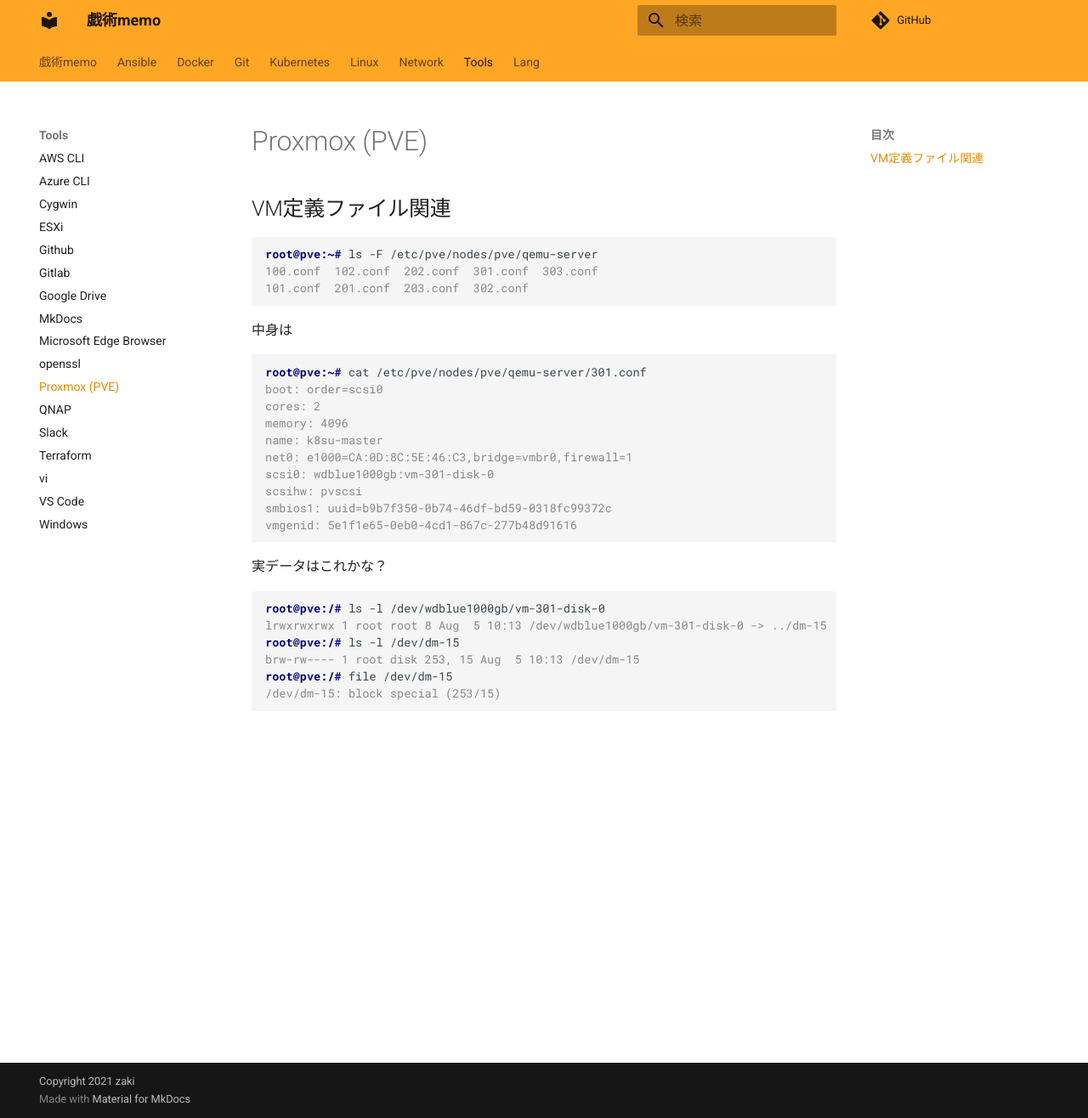
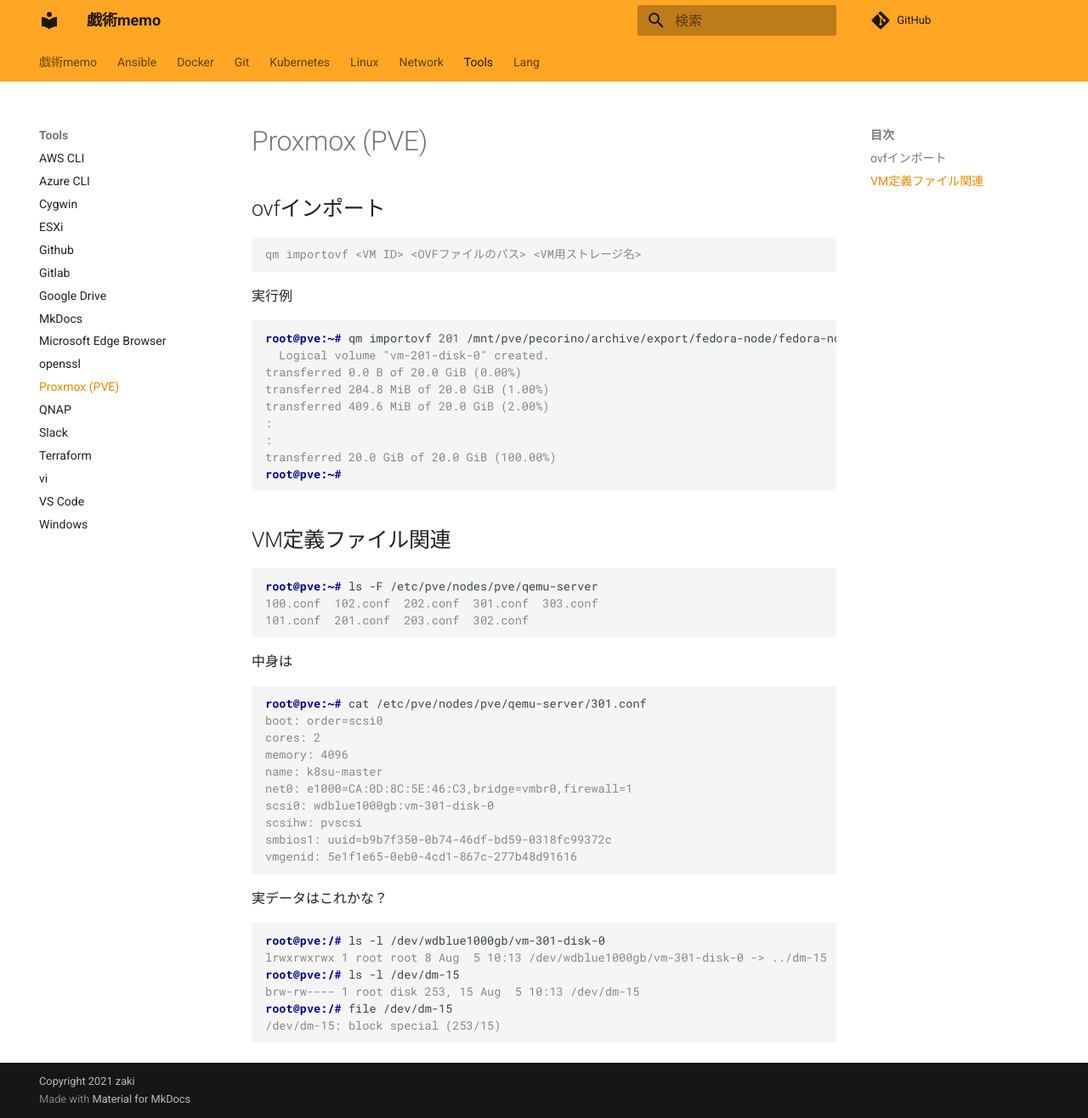
Before and after one commit to zaki-lknr/docs, an MkDocs documentation site: the page built from docs/Tools/proxmox.md, in a window 1280 px wide and 1316 px high. Shown: the whole window at 85% size. Built offline with MkDocs 1.6.1 and Material for MkDocs 9.7.7, drawn with Linux system fonts in a browser that asks for light colours; comment, search, counter and statistics services are not loaded.

Commit message:
add: tools/proxmox: ovfインポート

````diff
--- a/docs/Tools/proxmox.md
+++ b/docs/Tools/proxmox.md
@@ -1,4 +1,24 @@
 # Proxmox (PVE)
+
+## ovfインポート
+
+```console
+qm importovf <VM ID> <OVFファイルのパス> <VM用ストレージ名>
+```
+
+実行例
+
+```console
+root@pve:~# qm importovf 201 /mnt/pve/pecorino/archive/export/fedora-node/fedora-node.ovf wdblue1000gb
+  Logical volume "vm-201-disk-0" created.
+transferred 0.0 B of 20.0 GiB (0.00%)
+transferred 204.8 MiB of 20.0 GiB (1.00%)
+transferred 409.6 MiB of 20.0 GiB (2.00%)
+:
+:
+transferred 20.0 GiB of 20.0 GiB (100.00%)
+root@pve:~#
+```
 
 ## VM定義ファイル関連
 
````
